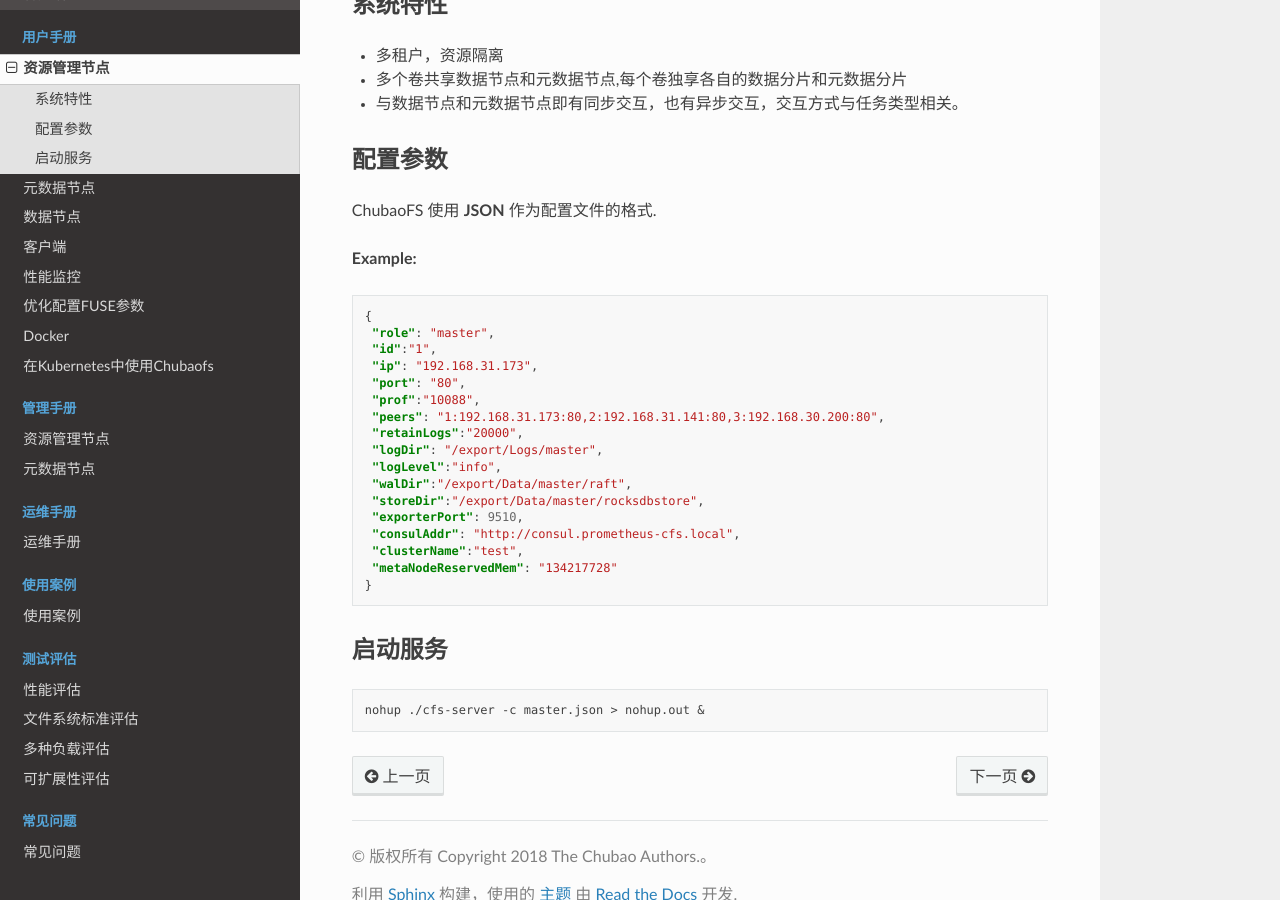
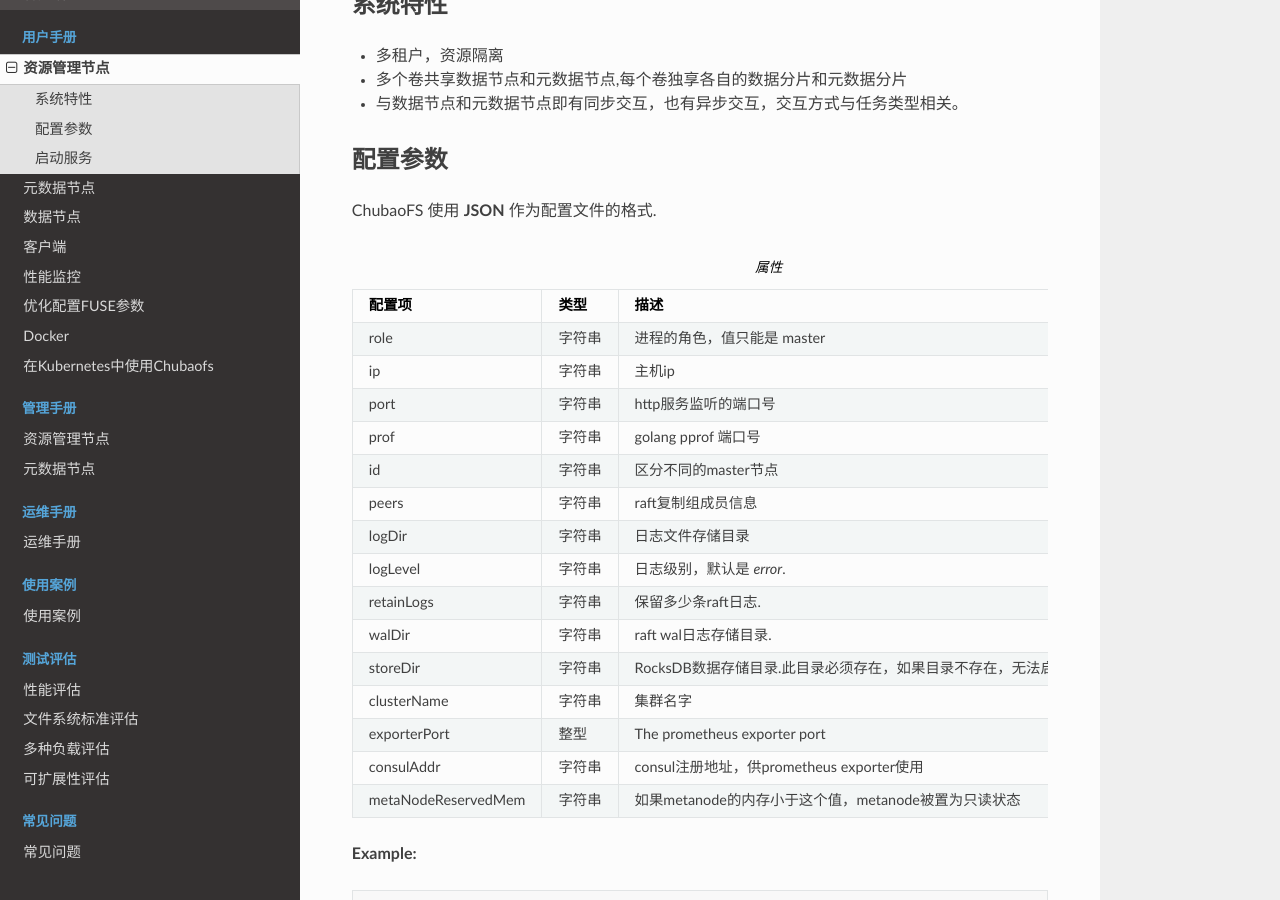
Before and after one commit to cubefs/docs-zh, a Sphinx documentation site: the page built from docs/source/user-guide/master.rst, in a window 1280 px wide and 900 px high, scrolled down 279 px. Built offline with Sphinx 7.4.7 and the Read the Docs theme 2.0.0, drawn with Linux system fonts in a browser that asks for light colours.

Commit message:
fix: broken csv table
Fix broken csv table due to the invalid charactor at the end.

Signed-off-by: Shuoran Liu <shuoranliu@gmail.com>

```diff
--- a/docs/source/user-guide/master.rst
+++ b/docs/source/user-guide/master.rst
@@ -33,7 +33,7 @@
    "clusterName", "字符串", "集群名字", "是"
    "exporterPort", "整型", "The prometheus exporter port", "否"
    "consulAddr", "字符串", "consul注册地址，供prometheus exporter使用", "否"
-   "metaNodeReservedMem","字符串","如果metanode的内存小于这个值，metanode被置为只读状态“
+   "metaNodeReservedMem","字符串","如果metanode的内存小于这个值，metanode被置为只读状态"
 
 
 
```
